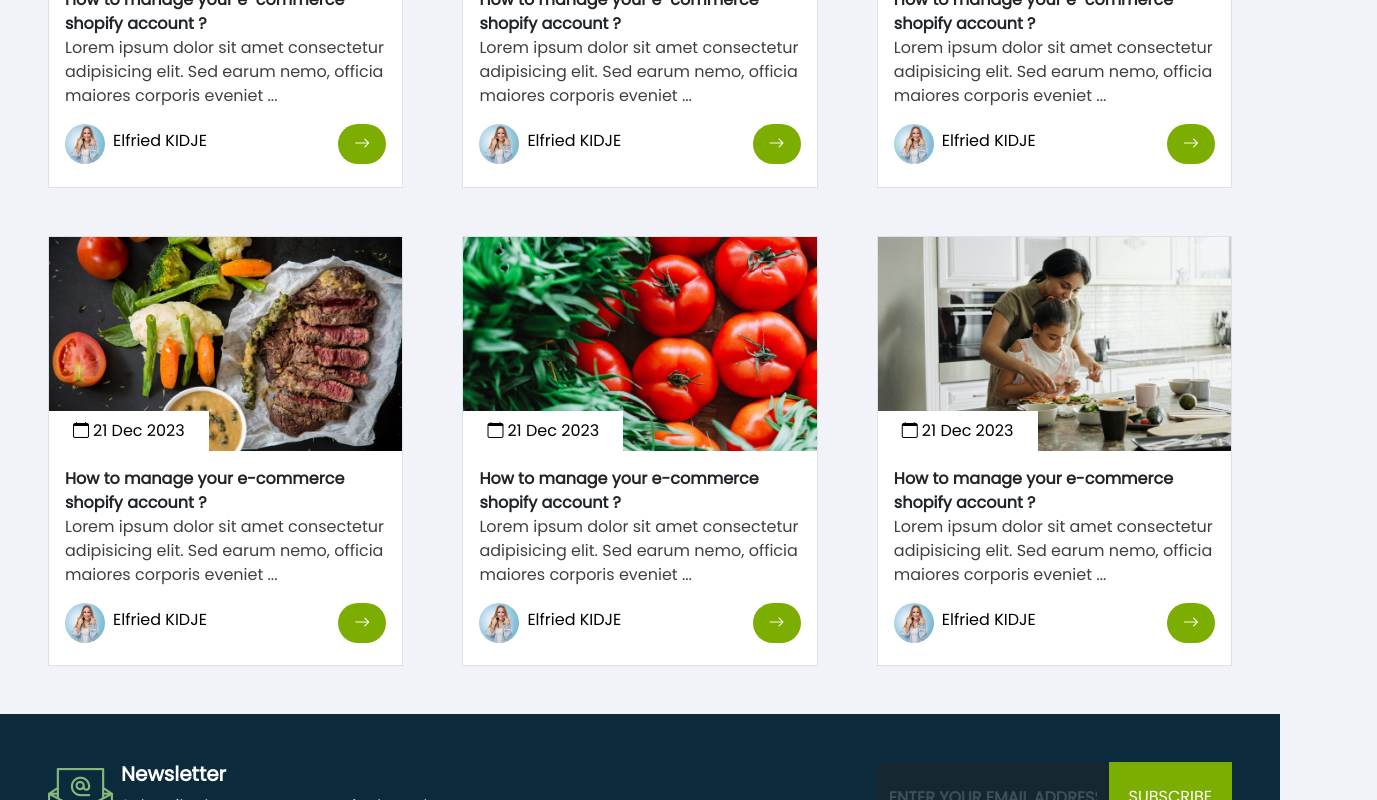
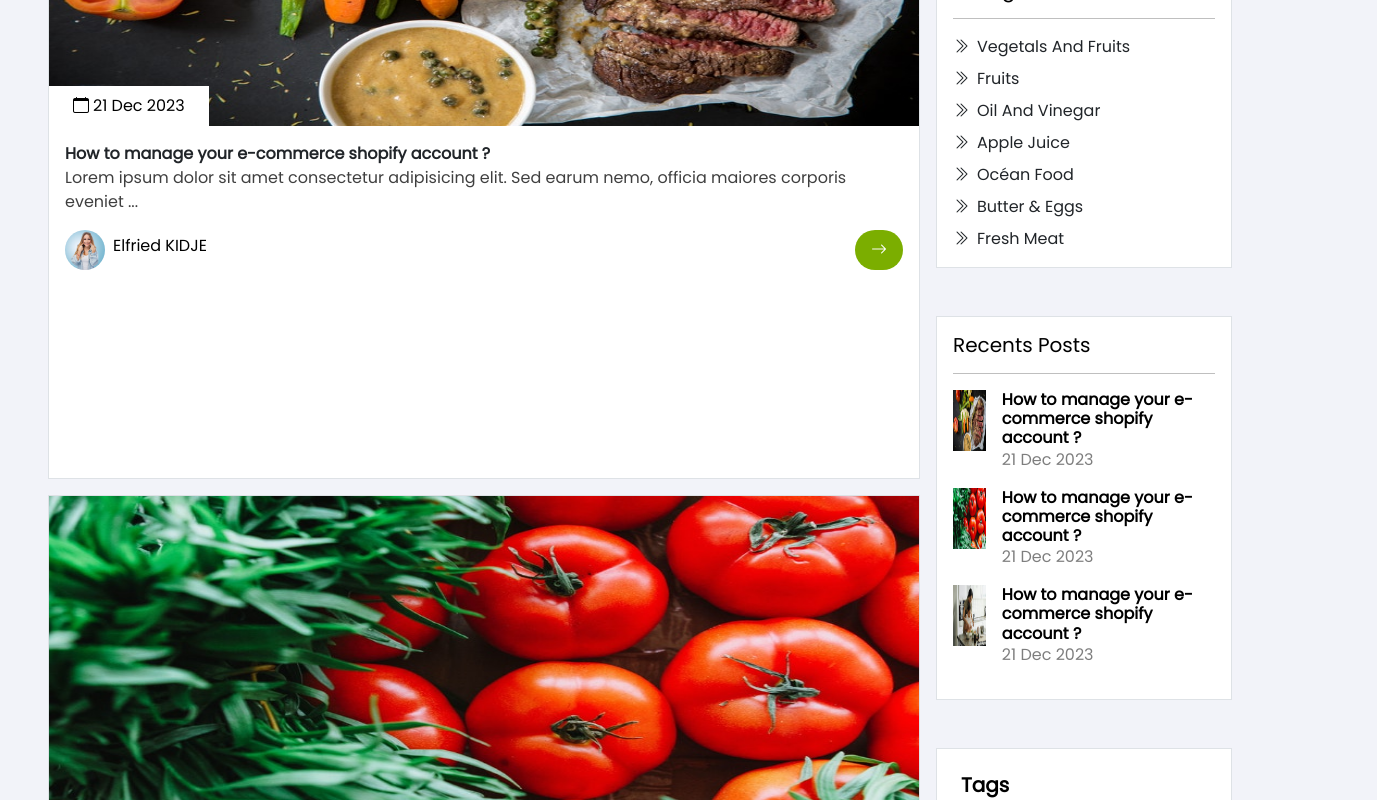
Before and after one commit to noel319/friedshop-front-react, a React (Vite) app: page /blog in a window 1280 px wide. Shown: the part 640-1440 px from the top of the page, 1377 px wide, since content can reach past the window. Built offline with nearby package versions, Linux system fonts and the light colour scheme.

Commit message:
Update Blog Page

```diff
--- a/src/assets/css/index.css
+++ b/src/assets/css/index.css
@@ -26,8 +26,8 @@ a {color: #fff!important; text-decoration: none!important;}
 .w-70 {width: 70%!important} .w-30 {width: 30%!important;} .justify-content-space-between {justify-content: space-between;}
 .f-content {line-height: 35px;} .dot {margin: 0 10px 10px 0!important;} .cursor-pointer {cursor: pointer}
 .control-dots {text-align: start!important; left : 10%!important} .p-custom {padding: 5px 20px}
-.product-cart:hover .show {display: block!important}
-.grid-3 { grid-template-columns: 3fr 3fr 3fr;} .grid-4 { grid-template-columns: 3fr 3fr 3fr 3fr;} .z-1 { z-index: 1}
+.product-cart:hover .show {display: block!important} .z-1 { z-index: 1}
+.grid-3 { grid-template-columns: 3fr 3fr 3fr;} .grid-4 { grid-template-columns: 3fr 3fr 3fr 3fr;} .grid-0 { grid-template-columns: 12fr}
 .p-color {display: block; width : 20px; height : 20px; border-radius : 30px; cursor: pointer}
 .user-page a:focus {background-color: var(--fd-color-primary)!important; color : #fff!important}
 .others-imgs {width : 80px; height : 80px;}
--- a/src/components/Blog.tsx
+++ b/src/components/Blog.tsx
@@ -14,7 +14,7 @@ const Blog = (props : BlogType) => {
 
 
     return (
-        <div className="blog-article border border-1 bg-white w-30">
+        <div className="blog-article border border-1 bg-white">
             <div className="position-relative h-50">
                 <img src={props.img} className="w-100 h-100"/>
                 <div className="position-absolute bottom-0 start-0 bg-white text-black px-4 py-2">
--- a/src/views/BlogPage.tsx
+++ b/src/views/BlogPage.tsx
@@ -1,19 +1,51 @@
 import React from 'react'
 import Footer from './includes/Footer';
 import Header from './includes/Header';
-import { blogInfo } from './VitualData';
-import { BlogAndNews } from './includes/Section';
+import { apiCategory, blogInfo } from './VitualData';
+import { BlogAndNews, Category } from './includes/Section';
 import Banner from '../components/Banner';
+import SearchBar from '../components/SearchBar';
+import { Link } from 'react-router-dom';
+import Tags from '../components/Tags';
+import Archives from '../components/Archives';
 
 const BlogPage = () => {
 
   return (
     <>
         <Header />
-        <Banner page='Blog' path={['Home', 'Blog']} />
-        <div className="px-5 my-5 text-black">
-            <BlogAndNews />
-            <div className="mt-5"><BlogAndNews /></div>
+        <Banner page='News Feeds' path={['Home', 'News Feeds']} />
+        <div className="shop d-flex gap-3 my-3 text-black p-5">
+          <div className="post-section w-75">
+            <BlogAndNews grid={0}/>
+          </div>
+          <aside className='w-25'>
+            <SearchBar />
+            <div className="category-list text-black bg-white w-100 border border-1 fd-hover-border-primary p-3 my-5">
+              <h5>Categories</h5><hr />
+              <div className="d-flex flex-column gap-2">
+                {
+                  apiCategory.map((category) => <Category category={category} key={category.category_id}/>)
+                }
+              </div>
+            </div>
+            <div className="top-posts text-black bg-white w-100 border border-1 fd-hover-border-primary p-3 my-5">
+                <h5>Recents Posts</h5><hr />
+                {
+                  blogInfo.map((blogInfo) => {
+                    return <div key={blogInfo.blod_id} className='d-flex gap-3 mb-3'>
+                      <div className="post-image w-25"><Link to={"/blog/" + blogInfo.blod_id} className='text-black'><img src={blogInfo.img} alt={blogInfo.title} className='w-100 h-75'/></Link></div>
+                      <div className="post-details">
+                        <h6 className="fw-bold m-0"><Link to={"/blog/" + blogInfo.blod_id} className='text-black'>{blogInfo.title}</Link></h6>
+                        <div><span className="opacity-50">{blogInfo.date}</span></div>
+                      </div>
+                    </div>
+                  })
+                }
+            </div>
+            <Tags />
+            <Archives />
+          </aside>
         </div>
         <Footer />
     </>
--- a/src/views/includes/Section.tsx
+++ b/src/views/includes/Section.tsx
@@ -132,10 +132,10 @@ const SortProducts = () => {
   );
 }
 
-const BlogAndNews = () => {
+const BlogAndNews = ({grid = 3} : {grid? : number}) => {
 
   return (
-    <div className='d-flex gap-3 justify-content-space-between'>
+    <div className={'d-grid grid-'+ grid + ' justify-content-space-between gap-3'}>
       {
         blogInfo.map((blog) => <Blog {...blog} key={blog.blod_id}/>)
       }
```
